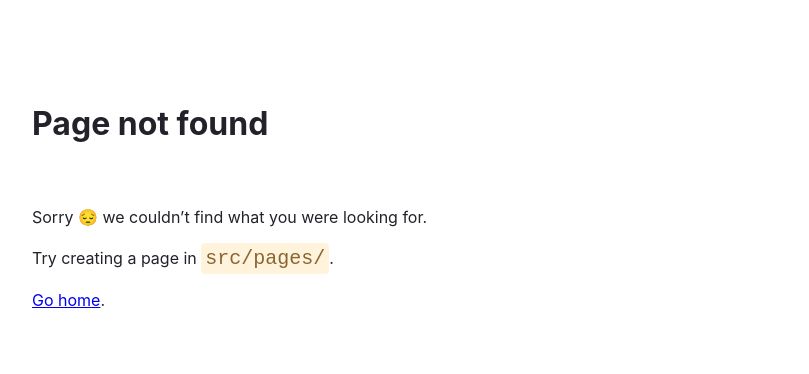
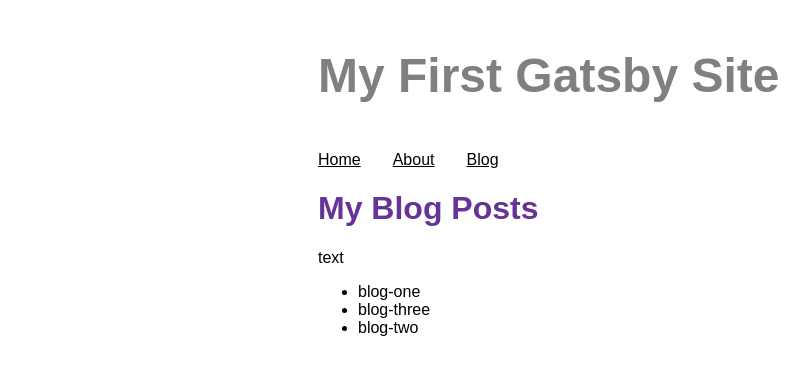
Before and after one commit to ashaw315/gatsby-test, a Gatsby site: page /blog in a window 1280 px wide. Before the commit this address had no page. Shown: the whole page, without its empty margins (72-881 px from the left). Built offline with nearby package versions, Linux system fonts and the light colour scheme; Gatsby itself is replaced by a stand-in of ours.

Commit message:
added blog and graphql query

```diff
--- a/gatsby-config.js
+++ b/gatsby-config.js
@@ -6,5 +6,12 @@
   plugins: [
     "gatsby-plugin-image",
     "gatsby-plugin-sharp",
+    {
+      resolve: "gatsby-source-filesystem",
+      options: {
+        name: `blog`,
+        path: `${__dirname}/blog`,
+      }
+    },
   ],
 }
--- a/src/components/add.css
+++ b/src/components/add.css
@@ -12,3 +12,10 @@
   .nav-link-text {
     color: black;
   }
+
+  .site-title {
+    font-size: 3rem;
+    color: gray;
+    font-weight: 700;
+    margin: 3rem 0;
+  }
--- a/src/components/layout.js
+++ b/src/components/layout.js
@@ -1,16 +1,34 @@
 import * as React from 'react'
 import { Link } from 'gatsby'
+import { useStaticQuery } from 'gatsby'
+import { graphql } from 'gatsby'
 import {container} from './layout.module.css'
 import './add.css'
 
 const Layout = ({ pageTitle, children }) => {
+
+  const data = useStaticQuery(graphql`
+    query {
+      site {
+        siteMetadata {
+          title
+        }
+      }
+    }
+  `)
+
+// console.log(data)
+
+
   return (
     <div className={container}>
-      <title>{pageTitle}</title>
+      <title>{pageTitle} | {data.site.siteMetadata.title}</title>
+      <header className="site-title"> {data.site.siteMetadata.title}</header>
       <nav>
         <ul className='nav-links'>
           <li className='nav-link-item'><Link className='nav-link-text' to="/">Home</Link></li>
           <li className='nav-link-item'><Link className='nav-link-text' to="/about">About</Link></li>
+          <li className='nav-link-item'><Link className='nav-link-text' to="/blog">Blog</Link></li>
         </ul>
       </nav>
       <main>
--- /dev/null
+++ b/src/pages/blog.js
@@ -0,0 +1,37 @@
+import * as React from 'react'
+import Layout from '../components/layout'
+import { graphql } from 'gatsby'
+
+const BlogPage = ({ data }) => {
+
+
+console.log('anything')
+console.log(data.allFile)
+
+  return (
+    <Layout pageTitle="My Blog Posts">
+     <p>text</p>
+     <ul>
+      {
+        data.allFile.nodes.map(node => (
+          <li key={node.name}>
+            {node.name}
+          </li>
+        ))
+      }
+      </ul>
+    </Layout>
+  )
+}
+
+export const query = graphql`
+  query {
+    allFile {
+      nodes {
+        name
+      }
+    }
+  }
+`
+
+export default BlogPage
```
Also changed, not shown: blog/blog-one.mdx (added), blog/blog-three.mdx (added), blog/blog-two.mdx (added).
